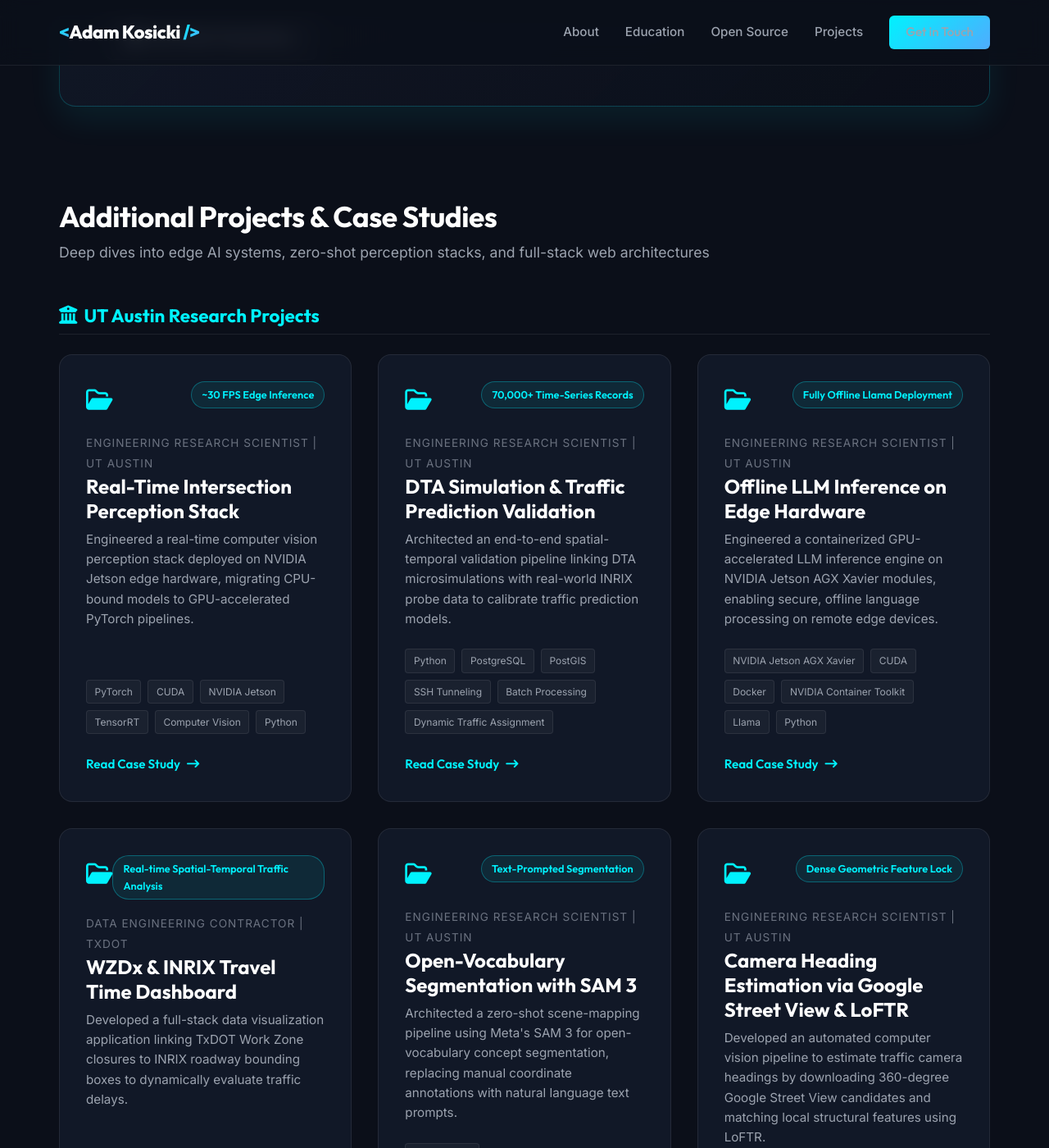
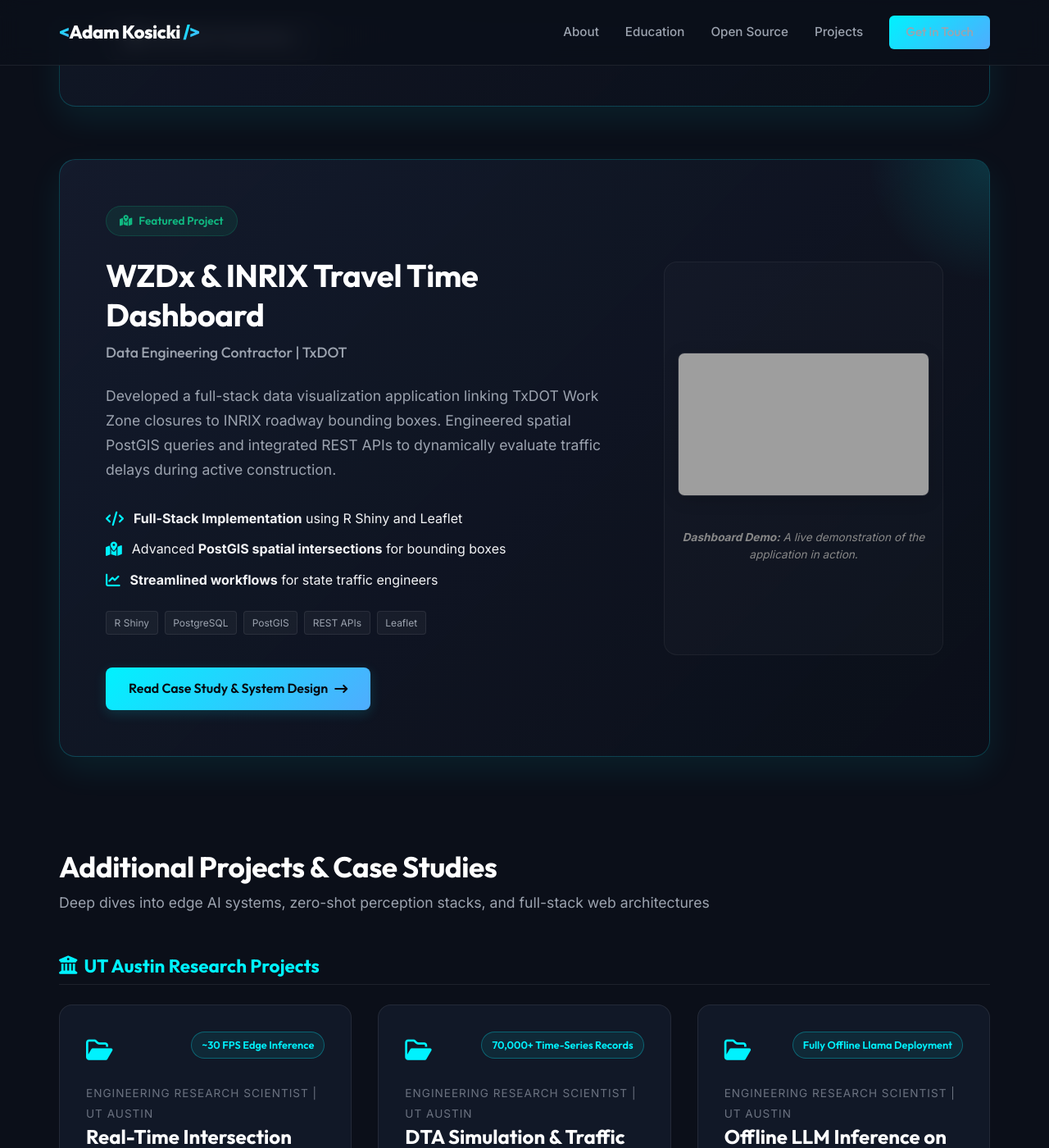
Before and after one commit to Adam-Kosicki/adam-kosicki.github.io, a Jekyll site: the page built from index.html, in a window 1280 px wide and 1400 px high, scrolled down 3470 px. Shown: the whole window at 82% size. Built offline with Jekyll 4.4.1, drawn with Linux system fonts in a browser that asks for light colours; some of the changed text lies outside the part shown; grey boxes are pictures that could not be loaded.

Commit message:
Promote WZDx project to Featured and replace local video with YouTube embed

```diff
--- a/index.html
+++ b/index.html
@@ -203,8 +203,8 @@
 
 <!-- Featured Project Showcase (Main Star of the Show) -->
 <section class="container showcase-section" id="featured-project">
-  <h2 class="section-title">Featured Project</h2>
-  <p class="section-subtitle">My most significant engineering contribution: Leading state-level cloud infrastructure migration</p>
+  <h2 class="section-title">Featured Projects</h2>
+  <p class="section-subtitle">My most significant engineering contributions and full-stack solutions</p>
 
   <div class="featured-showcase-card">
     <div class="showcase-content">
@@ -337,6 +337,56 @@
         </div>
 
       </div>
+      </div>
+    </div>
+  </div>
+
+  <!-- Featured Project 2: WZDx Dashboard -->
+  <div class="featured-showcase-card" style="margin-top: 4rem;">
+    <div class="showcase-content">
+      <span class="showcase-badge" style="background: rgba(16, 185, 129, 0.1); color: #10b981; border: 1px solid rgba(16, 185, 129, 0.2);"><i class="fa-solid fa-map-location-dot"></i> Featured Project</span>
+      <h3 class="showcase-title">WZDx & INRIX Travel Time Dashboard</h3>
+      <p class="showcase-role">Data Engineering Contractor | TxDOT</p>
+
+      <p class="showcase-desc">
+        Developed a full-stack data visualization application linking TxDOT Work Zone closures to INRIX roadway bounding boxes. Engineered spatial PostGIS queries and integrated REST APIs to dynamically evaluate traffic delays during active construction.
+      </p>
+
+      <div class="showcase-highlights" style="margin-bottom: 1.5rem;">
+        <div class="showcase-highlight-item">
+          <i class="fa-solid fa-code"></i>
+          <span><strong>Full-Stack Implementation</strong> using R Shiny and Leaflet</span>
+        </div>
+        <div class="showcase-highlight-item">
+          <i class="fa-solid fa-map-location-dot"></i>
+          <span>Advanced <strong>PostGIS spatial intersections</strong> for bounding boxes</span>
+        </div>
+        <div class="showcase-highlight-item">
+          <i class="fa-solid fa-chart-line"></i>
+          <span><strong>Streamlined workflows</strong> for state traffic engineers</span>
+        </div>
+      </div>
+
+      <div class="showcase-tags">
+        <span class="tech-tag-sm">R Shiny</span>
+        <span class="tech-tag-sm">PostgreSQL</span>
+        <span class="tech-tag-sm">PostGIS</span>
+        <span class="tech-tag-sm">REST APIs</span>
+        <span class="tech-tag-sm">Leaflet</span>
+      </div>
+
+      <div class="showcase-actions">
+        <a href="{{ '/projects/wzdx-travel-time-dashboard/' | relative_url }}" class="btn-primary">
+          Read Case Study & System Design <i class="fa-solid fa-arrow-right-long"></i>
+        </a>
+      </div>
+    </div>
+
+    <div class="showcase-timeline-container" style="display: flex; flex-direction: column; justify-content: center; padding: 1rem;">
+      <div style="position: relative; padding-bottom: 56.25%; height: 0; overflow: hidden; width: 100%; border-radius: 8px; border: 1px solid var(--card-border); box-shadow: 0 4px 20px rgba(0,0,0,0.15);">
+        <iframe src="https://www.youtube.com/embed/bf5KoMFYjXE?autoplay=0&rel=0" title="YouTube video player" frameborder="0" allow="accelerometer; autoplay; clipboard-write; encrypted-media; gyroscope; picture-in-picture" allowfullscreen style="position: absolute; top: 0; left: 0; width: 100%; height: 100%;"></iframe>
+      </div>
+      <p style="font-size: 0.85rem; color: #888; margin-top: 1.5rem; font-style: italic; text-align: center;"><strong>Dashboard Demo:</strong> A live demonstration of the application in action.</p>
     </div>
   </div>
 </section>
@@ -354,7 +404,7 @@
     <div class="projects-grid">
       {% assign sorted_projects = site.projects | sort: 'order' %}
       {% for project in sorted_projects %}
-        {% if project.title != "TxDOT Snowflake Migration & Ingestion Platform" and project.title != "FitTrack: AI-Powered Biomechanical Taxonomy & NLP Logging Pipeline" %}
+        {% if project.title != "TxDOT Snowflake Migration & Ingestion Platform" and project.title != "FitTrack: AI-Powered Biomechanical Taxonomy & NLP Logging Pipeline" and project.title != "WZDx & INRIX Travel Time Dashboard" %}
           <article class="project-card">
             <div class="project-card-header">
               <div class="project-folder-icon">
```
Also changed, not shown: _projects/wzdx-travel-time-dashboard.md (+3 -4 lines), 1 other file.
